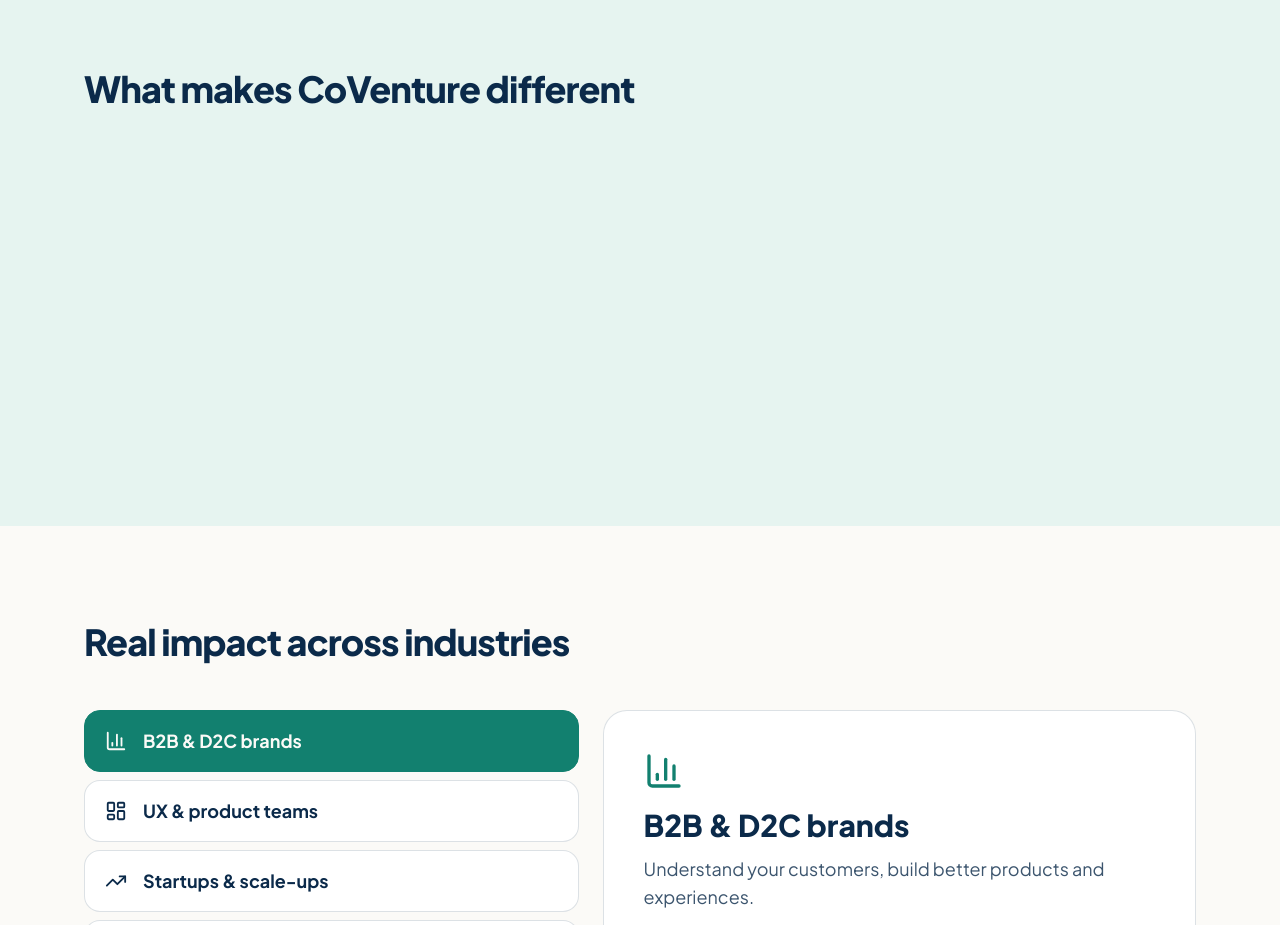
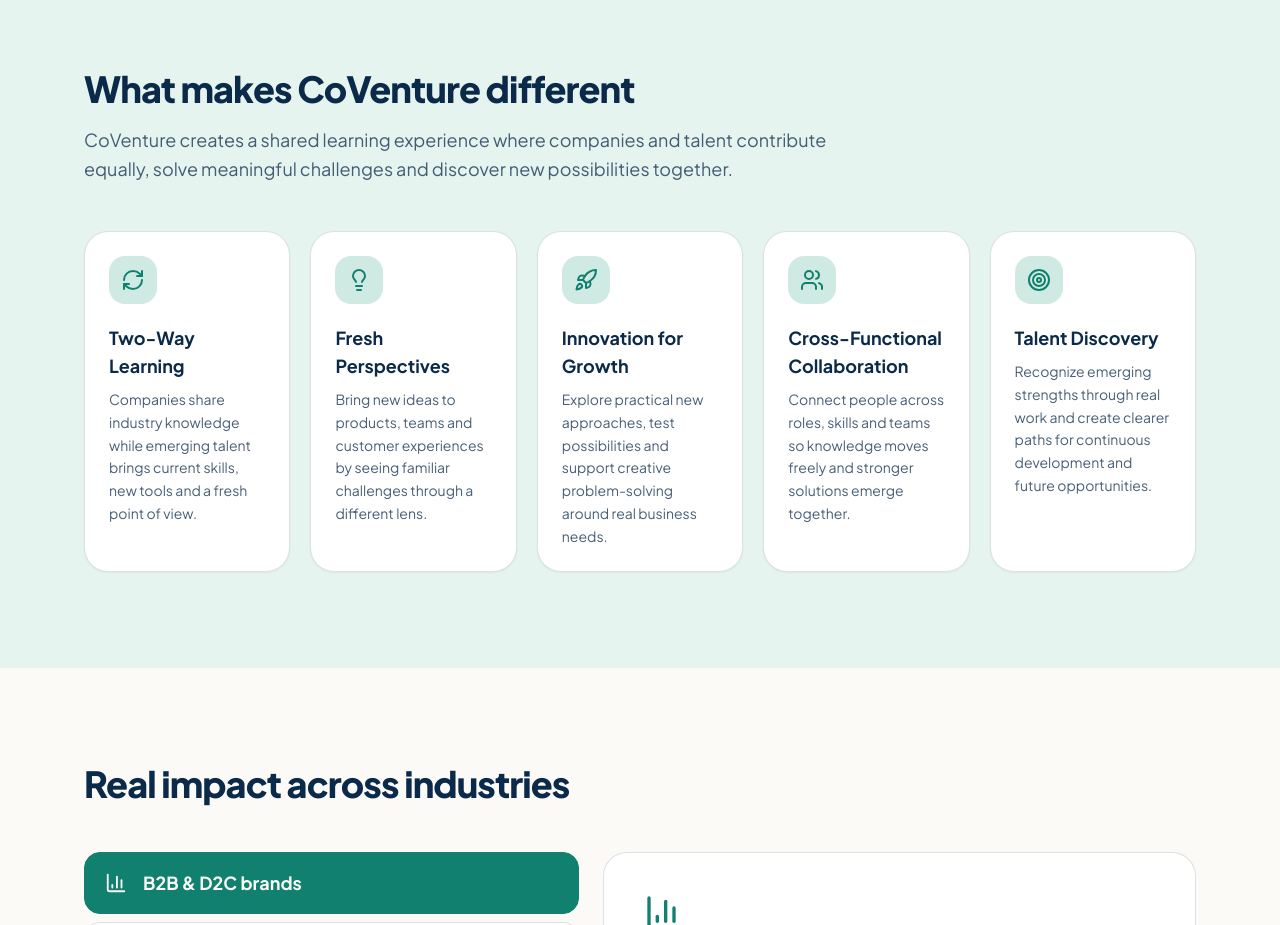
Before and after one commit to piyushsupekar/Coventure, a React (Vite) app: page / in a window 1280 px wide. Shown: the part 1440-2365 px from the top of the page. Built offline with nearby package versions, Linux system fonts and the light colour scheme; the HTML template or start-up script is replaced by a standard one.

Commit message:
Populate CoVenture differences section

```diff
--- a/src/App.jsx
+++ b/src/App.jsx
@@ -6,11 +6,11 @@
 gsap.registerPlugin(ScrollTrigger)
 
 const differences = [
-  { icon: RefreshCw, title: 'Two-way learning', text: 'Exchange knowledge, perspectives and skills.' },
-  { icon: Lightbulb, title: 'Fresh perspectives', text: 'Bring new ideas to products, teams and customer experiences.' },
-  { icon: Rocket, title: 'Innovation for growth', text: 'Explore new approaches and support creative problem-solving.' },
-  { icon: Users, title: 'Cross-functional collaboration', text: 'Connect people across different roles, skills and teams.' },
-  { icon: Target, title: 'Talent discovery', text: 'Recognize emerging skills and encourage continuous development.' },
+  { icon: RefreshCw, title: 'Two-Way Learning', text: 'Companies share industry knowledge while emerging talent brings current skills, new tools and a fresh point of view.' },
+  { icon: Lightbulb, title: 'Fresh Perspectives', text: 'Bring new ideas to products, teams and customer experiences by seeing familiar challenges through a different lens.' },
+  { icon: Rocket, title: 'Innovation for Growth', text: 'Explore practical new approaches, test possibilities and support creative problem-solving around real business needs.' },
+  { icon: Users, title: 'Cross-Functional Collaboration', text: 'Connect people across roles, skills and teams so knowledge moves freely and stronger solutions emerge together.' },
+  { icon: Target, title: 'Talent Discovery', text: 'Recognize emerging strengths through real work and create clearer paths for continuous development and future opportunities.' },
 ]
 const industries = [
   { icon: BarChart3, title: 'B2B & D2C brands', text: 'Understand your customers, build better products and experiences.', ex: 'Why do trial users drop off before their first order?' },
@@ -57,7 +57,6 @@
       gsap.to('.orb-b', { x: -70, scrollTrigger: { trigger: '#top', start: 'top top', end: 'bottom top', scrub: 1 } })
       gsap.to('.note', { y: -8, duration: 2.4, ease: 'sine.inOut', yoyo: true, repeat: -1, stagger: 0.3 })
       gsap.to('.progress', { scaleX: 1, ease: 'none', scrollTrigger: { scrub: 0.3, start: 0, end: 'max' } })
-      gsap.from('.reveal', { y: 40, opacity: 0, duration: 0.8, stagger: 0.12, scrollTrigger: { trigger: '#different', start: 'top 70%' } })
       gsap.from('.step', { opacity: 0, x: -40, duration: 0.8, stagger: 0.2, scrollTrigger: { trigger: '#how', start: 'top 70%' } })
       gsap.from('.equation > *', { opacity: 0, scale: 0.8, stagger: 0.15, scrollTrigger: { trigger: '.equation', start: 'top 90%' } })
     }, root)
@@ -146,13 +145,16 @@
         <section id="different" className="bg-mint py-24">
           <div className="mx-auto max-w-6xl px-5">
             <h2 className="text-4xl font-extrabold tracking-tight">What makes CoVenture different</h2>
+            <p className="mt-4 max-w-3xl text-lg leading-relaxed text-ink/75">
+              CoVenture creates a shared learning experience where companies and talent contribute equally, solve meaningful challenges and discover new possibilities together.
+            </p>
             <div className="mt-12 grid gap-5 sm:grid-cols-2 lg:grid-cols-5">
               {differences.map(({ icon: Icon, title, text }) => (
-                <div key={title} className="reveal rounded-3xl border border-line bg-card p-6 transition hover:-translate-y-1 hover:border-teal">
+                <article key={title} className="rounded-3xl border border-line bg-card p-6 shadow-sm transition hover:-translate-y-1 hover:border-teal hover:shadow-lg">
                   <div className="mb-5 grid h-12 w-12 place-items-center rounded-2xl bg-soft text-teal"><Icon size={24} /></div>
                   <h3 className="text-lg font-bold">{title}</h3>
                   <p className="mt-2 text-sm leading-relaxed text-ink/75">{text}</p>
-                </div>
+                </article>
               ))}
             </div>
           </div>
```
